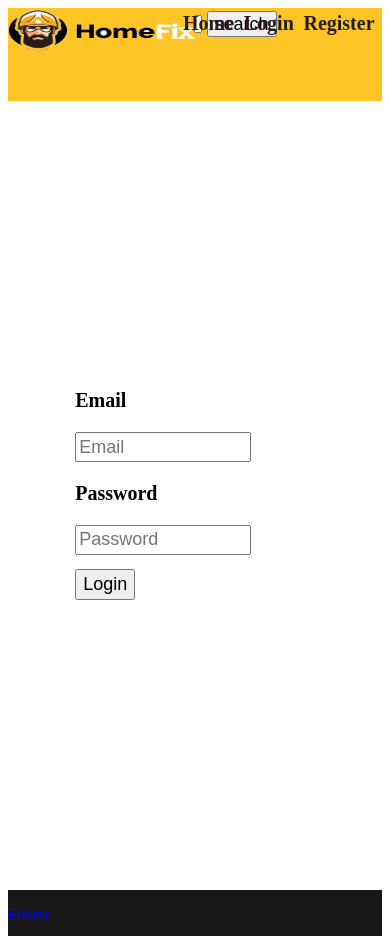
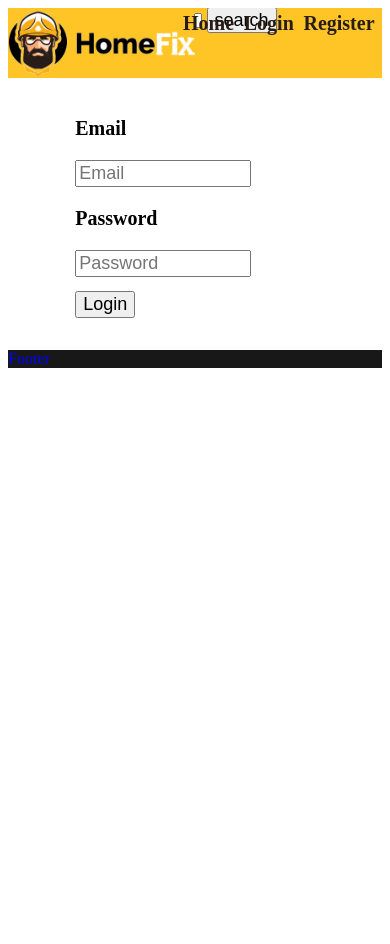
Before and after one commit to C5-khaledHalhouli/MERAKI_Academy_Project_4, a React (Create React App) app in the folder frontend/: page /login in a window 390 px wide. After the commit the page ends 844 px from the top, so only its background shows below. Built offline with nearby package versions, Linux system fonts and the light colour scheme; no server answers.

Commit message:
styling  responsive

```diff
--- a/frontend/src/App.css
+++ b/frontend/src/App.css
@@ -1,8 +1,8 @@
 .App {
-  display: grid;
-  grid-template-rows: 10% auto 5%;
+  /* display: grid;
+  grid-template-rows: 70px auto 50px;
+   */
 
-  height: 110vh;
   width: 96vw;
 }
 
@@ -10,14 +10,16 @@
   display: grid;
   background-color: #ffc527;
   grid-template-columns: auto 20% 30%;
-  height: 100%;
+  height: 70px;
   width: 100%;
+  overflow: hidden;
 }
 .mainPage {
-  background-color: white;
+  margin-top: 5%;
   margin-bottom: 4%;
 }
 .footer {
   color: blue;
   background-color: #181818;
+  align-self:flex-end;
 }
--- a/frontend/src/components/Login/index.js
+++ b/frontend/src/components/Login/index.js
@@ -23,7 +23,7 @@ export const Login = () => {
     setMessage(result.data.sucess)
     localStorage.setItem("token",result.data.token)
     localStorage.setItem("isLoggedIn",true)
-    Location.reload()
+
     navigate("/")
   }).catch((err)=>{
     console.log(err);
--- a/frontend/src/components/NavBar/style.css
+++ b/frontend/src/components/NavBar/style.css
@@ -24,7 +24,7 @@
 
 }
 .logoImg{
-    height: 50%;
+    height: 70px;
     width: 100%;
 }
 .menuList{
--- a/frontend/src/components/Service/style.css
+++ b/frontend/src/components/Service/style.css
@@ -1,6 +1,6 @@
 .servicesDesAndFeedbacks {
   display: grid;
-  grid-template-rows: 50% auto 20%;
+  grid-template-rows: 3fr 2fr 1fr;
   margin: 2%;
 }
 .serviceDes {
```
